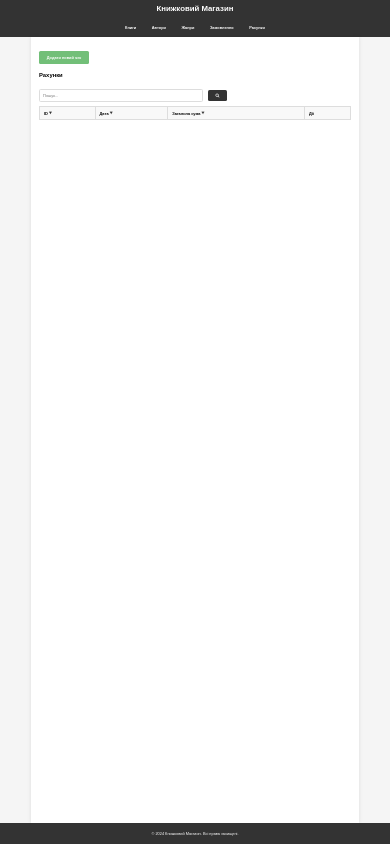
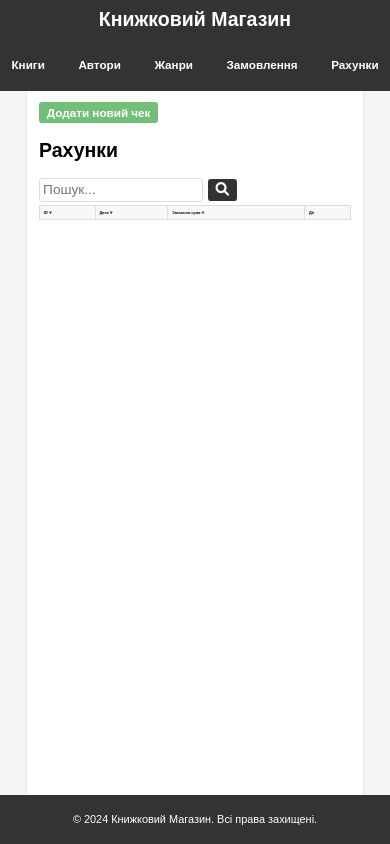
Before and after one commit to bilskyi/readery, a Django app: page /bills/ in a window 390 px wide. Run offline with Django 5.2, Linux system fonts and the light colour scheme; data that the repository does not hold is empty.

Commit message:
added adjustments for mobile screens & fixed search result field's length

```diff
--- a/base/static/base/css/base.css
+++ b/base/static/base/css/base.css
@@ -389,10 +389,101 @@ footer {
     font-weight: bold;
 }
 
-/* Responsive Pagination */
+/* Adjustments for mobile screens */
 @media (max-width: 768px) {
-    .pagination .page-item .page-link {
-        font-size: 1.2vw;
-        padding: 0.8vw 1vw;
+    /* General font and layout adjustments */
+    header, footer {
+        font-size: 2.8vw;
+        padding: 2vw 0;
+    }
+
+    main {
+        width: 95vw;
+        padding: 3vw;
+    }
+
+    h1 {
+        font-size: 5vw;
+    }
+
+    h2 {
+        font-size: 5vw;
+    }
+
+    ul {
+        padding-inline-start: 1vw;
+    }
+
+    ul li {
+        font-size: 4vw;
+    }
+
+    button.add-new-button {
+        font-size: 3vw;
+        background-color: #72BF78;
+    }
+.section-button button {
+    color: #fff;
+    padding: 1vw 2vw;
+    border: none;
+    border-radius: 0.8vw;
+    cursor: pointer;
+    font-weight: bold;
+    transition: background-color 0.3s;
+}
+
+    form button[type="submit"] {
+    background-color: #333;
+    color: #fff;
+    border: none;
+    padding: 0.8vw 2vw;
+    font-size: 3.5vw;
+    cursor: pointer;
+    border-radius: 0.8vw;
+    transition: background-color 0.3s;
+}
+
+    label {
+        font-size: 3vw;
+        font-weight: bold;
+        margin-bottom: 0.5vw;
+        display: block;
+    }
+
+input[type="text"],
+input[type="email"],
+input[type="password"],
+input[type="date"],
+input[type="number"],
+textarea,
+select {
+    padding: 0.8vw;
+    width: 100%;
+    max-width: 40vw;
+    margin-bottom: 1vw;
+    border: 0.1vw solid #ddd;
+    border-radius: 0.8vw;
+    font-size: 3.5vw;
+}
+
+textarea {
+    height: 10vw;
+    resize: vertical;
+}
+
+input[type="checkbox"] {
+    margin-right: 0.8vw;
+    transform: scale(1.2);
+    vertical-align: middle;
+}
+
+    /* Tab Navigation - optimized for mobile */
+    .tab {
+        padding: 2vw 0;
+    }
+
+    .tab a {
+        padding: 3vw 3.8vw;
+        font-size: 3vw;
     }
 }
--- a/base/templates/base/search_results.html
+++ b/base/templates/base/search_results.html
@@ -17,7 +17,7 @@
 
                         <ul>
                             {% for field, value in result.fields.items %}
-                                <li><strong>{{ field }}:</strong> {{ value }}</li>
+                                <li><strong>{{ field }}:</strong> {{ value|truncatewords:8 }}</li>
                             {% endfor %}
                         </ul>
                     </li>
```
